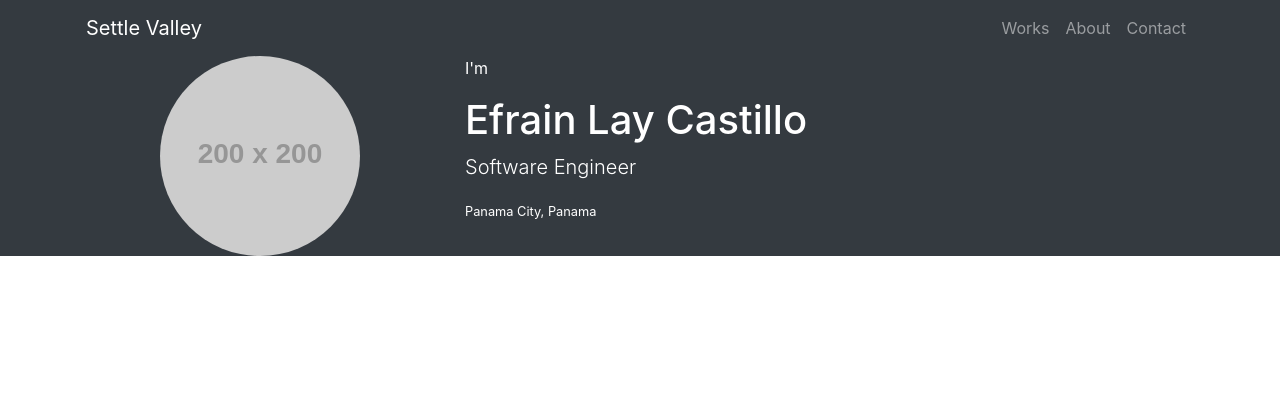
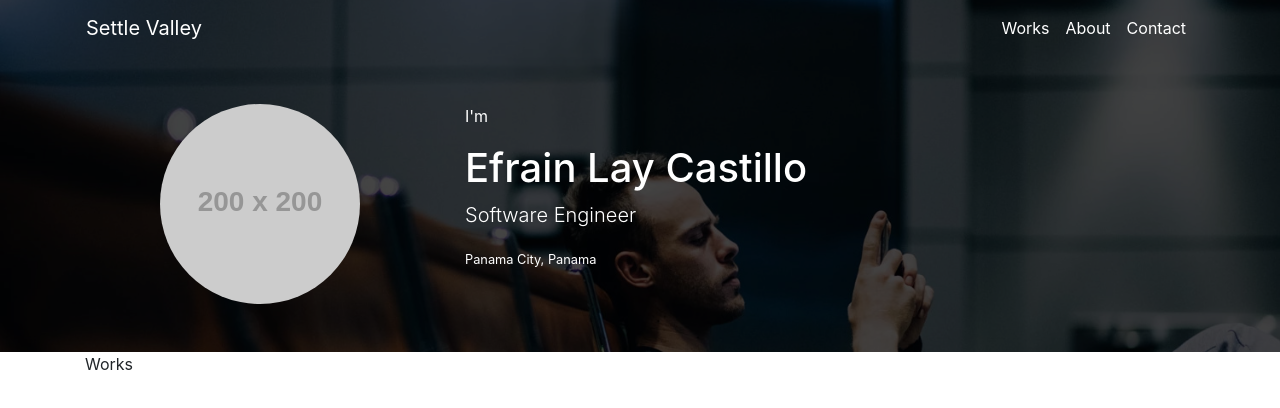
Before and after one commit to SettleValley/website, a Next.js app: page / in a window 1280 px wide. Shown: the top 408 px of the page. Built offline with nearby package versions, Linux system fonts and the light colour scheme; a web font is replaced by a local one.

Commit message:
components structured

```diff
--- a/components/Header.js
+++ b/components/Header.js
@@ -16,17 +16,17 @@ const Header = (props)=>{
             <ul className="navbar-nav ml-auto">
                 <li className="nav-item">
                     <Link href="#">
-                        <a class="nav-link">Works</a>
+                        <a class="nav-link text-white">Works</a>
                     </Link>
                 </li>
                 <li className="nav-item">
                     <Link href="#">
-                        <a class="nav-link">About</a>
+                        <a class="nav-link text-white">About</a>
                     </Link>
                 </li>
                 <li className="nav-item">
                     <Link href="#">
-                        <a class="nav-link">Contact</a>
+                        <a class="nav-link text-white">Contact</a>
                     </Link>
                 </li>
             </ul>
--- a/components/layout.js
+++ b/components/layout.js
@@ -2,7 +2,11 @@ import Link from 'next/link'
 import Head from 'next/head'
 //Components
 import Header from './Header'
+import Initial from '../pages/Initial'
 // import Footer from './Footer'
+// Style
+import '../css/custom.css'
+
 const Layout = (Page, title) =>{
     console.log(Page)
   return()=>(
@@ -15,8 +19,9 @@ const Layout = (Page, title) =>{
       <link rel="stylesheet" href="https://stackpath.bootstrapcdn.com/bootstrap/4.3.1/css/bootstrap.min.css" integrity="sha384-ggOyR0iXCbMQv3Xipma34MD+dH/1fQ784/j6cY/iJTQUOhcWr7x9JvoRxT2MZw1T" crossorigin="anonymous"/>
       <link rel="stylesheet" href="https://use.fontawesome.com/releases/v5.8.1/css/all.css" integrity="sha384-50oBUHEmvpQ+1lW4y57PTFmhCaXp0ML5d60M1M7uH2+nqUivzIebhndOJK28anvf" crossorigin="anonymous"/>
     </Head>
-        <section className="bg-dark">
+        <section className="bg-dark main-background opacity">
             <Header title={title}/>
+            <Initial/>
         </section>
       <Page/>
 
--- a/pages/About.js
+++ b/pages/About.js
@@ -3,19 +3,7 @@ import Link from 'next/link'
 export default ()=>{
   return(
   <div className="container">
-    <div className="row text-white">
-        <div className="col-4">
-            <div className="text-center">
-                <img src="https://via.placeholder.com/200" className="rounded-circle" alt="..."/>
-            </div>
-        </div>
-        <div className="col-8">
-            <p>I'm</p>
-            <h1>Efrain Lay Castillo</h1>
-            <p class="lead">Software Engineer</p>
-            <p><small>Panama City, Panama</small></p>
-        </div>
-    </div>
+    Works
   </div>
   );
 }
--- /dev/null
+++ b/pages/Initial.js
@@ -0,0 +1,22 @@
+import Link from 'next/link'
+
+const Initial = ()=>{
+    return(
+        <div className="container py-5">
+            <div className="row text-white">
+                <div className="col-4">
+                    <div className="text-center">
+                        <img src="https://via.placeholder.com/200" className="rounded-circle" alt="..."/>
+                    </div>
+                </div>
+                <div className="col-8">
+                    <p>I'm</p>
+                    <h1>Efrain Lay Castillo</h1>
+                    <p class="lead">Software Engineer</p>
+                    <p><small>Panama City, Panama</small></p>
+                </div>
+            </div>
+        </div>
+    );
+}
+export default Initial
--- a/pages/index.js
+++ b/pages/index.js
@@ -10,7 +10,7 @@ const title = 'Settle Valley'
 const Page =()=>{
   return(
     <div>
-      <section className="bg-dark main-background opacity">
+      <section className="">
         <About/>
       </section>
     </div>
```
Also changed, not shown: static/background.jpg (renamed from statics/background.jpg).
